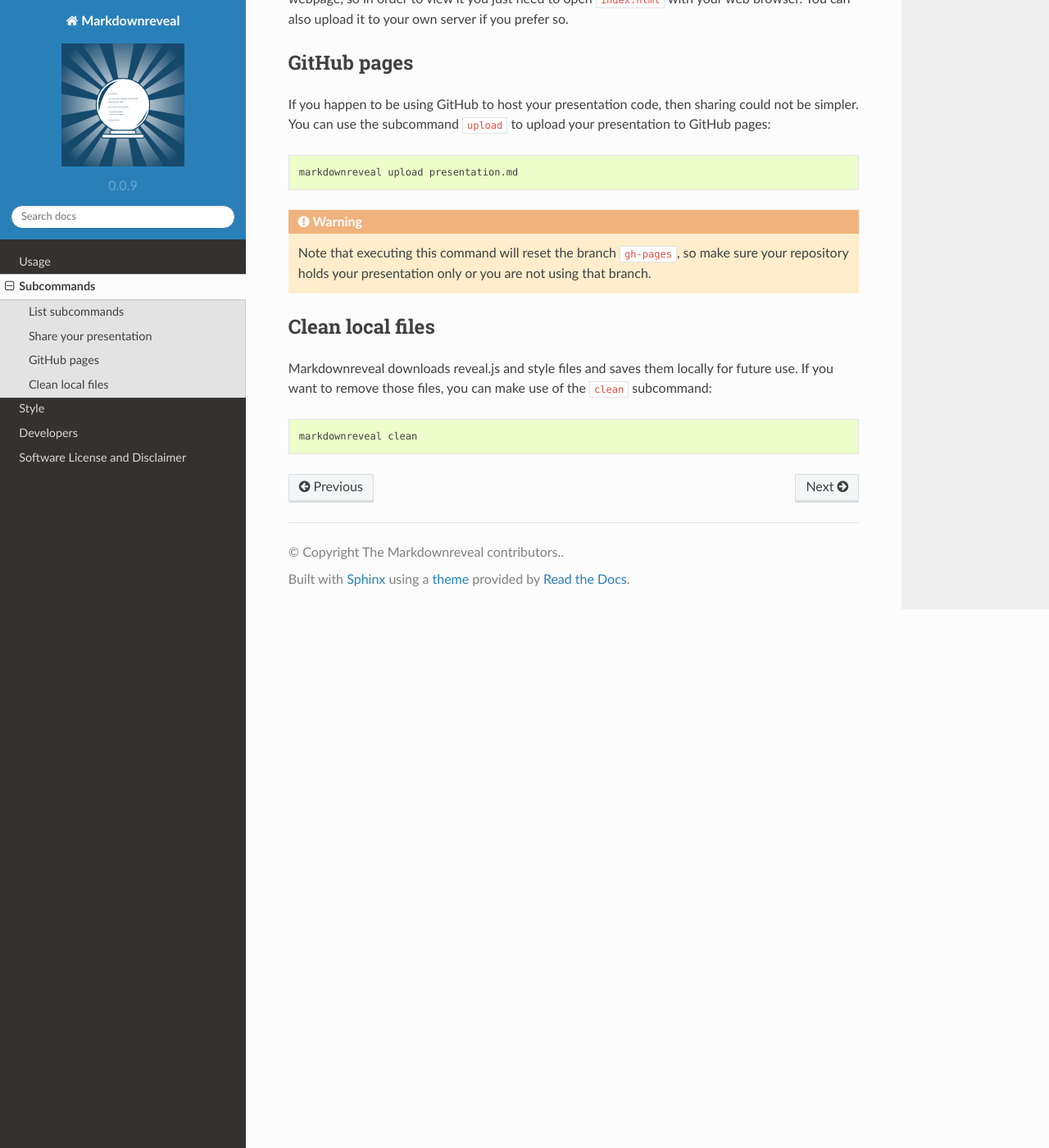
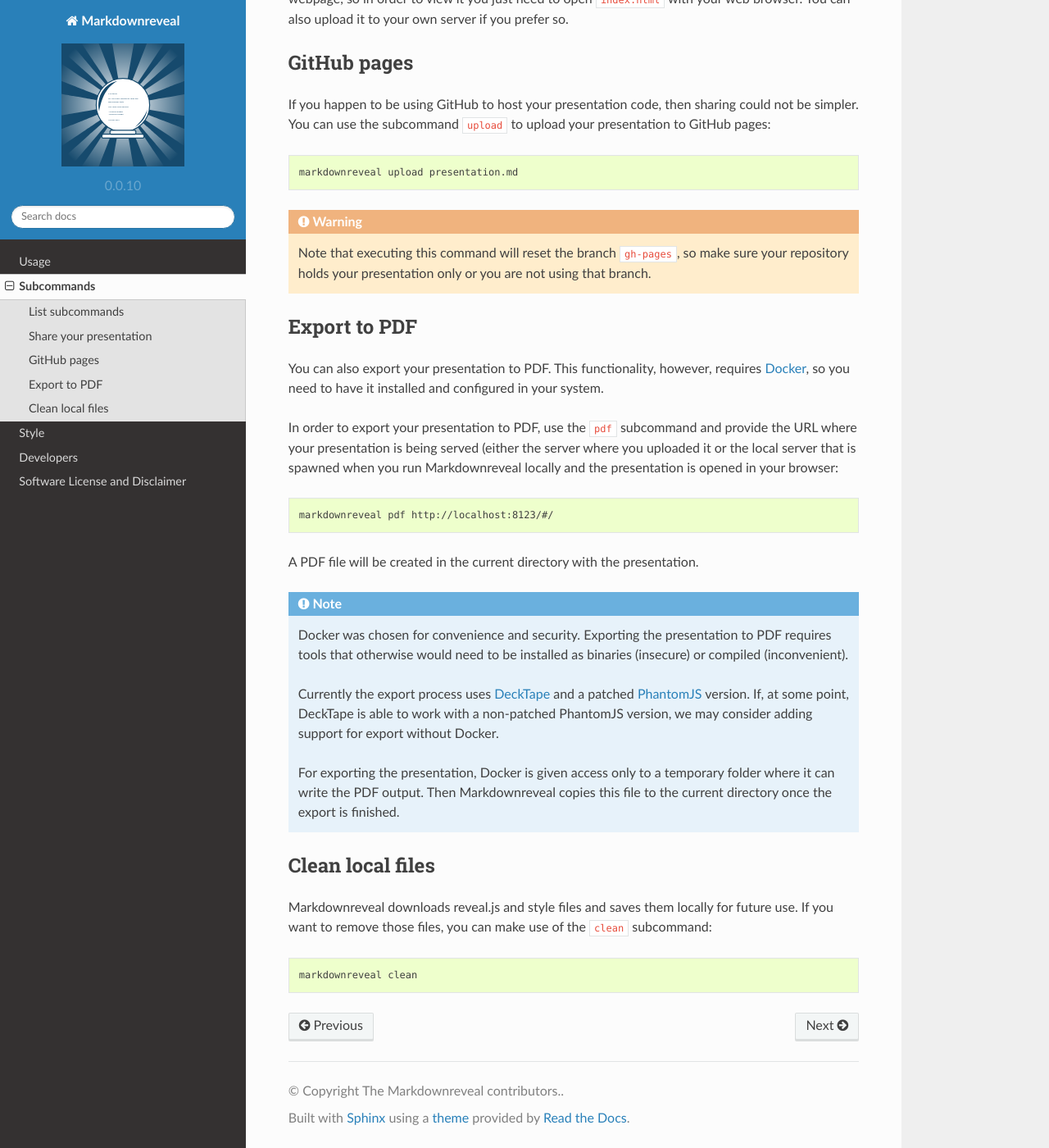
Before and after one commit to markdownreveal/markdownreveal, a Sphinx documentation site: the page built from docs/source/subcommands.rst, in a window 1280 px wide and 1400 px high, scrolled down 738 px. Shown: the whole window at 82% size. Built offline with Sphinx 7.4.7 and the Read the Docs theme 2.0.0, drawn with Linux system fonts in a browser that asks for light colours; formulas are drawn with MathJax 3.

Commit message:
Implement PDF export subcommand

```diff
--- a/docs/source/subcommands.rst
+++ b/docs/source/subcommands.rst
@@ -59,6 +59,41 @@
    you are not using that branch.
 
 
+.. index:: export, pdf
+
+Export to PDF
+=============
+
+You can also export your presentation to PDF. This functionality, however,
+requires `Docker <https://www.docker.com/>`_, so you need to have it installed
+and configured in your system.
+
+In order to export your presentation to PDF, use the ``pdf`` subcommand and
+provide the URL where your presentation is being served (either the server
+where you uploaded it or the local server that is spawned when you run
+Markdownreveal locally and the presentation is opened in your browser:
+
+.. code-block:: bash
+
+   markdownreveal pdf http://localhost:8123/#/
+
+A PDF file will be created in the current directory with the presentation.
+
+.. note:: Docker was chosen for convenience and security. Exporting the
+   presentation to PDF requires tools that otherwise would need to be
+   installed as binaries (insecure) or compiled (inconvenient).
+
+   Currently the export process uses
+   `DeckTape <https://github.com/astefanutti/decktape>`_ and a patched
+   `PhantomJS <https://github.com/ariya/phantomjs>`_ version. If, at some
+   point, DeckTape is able to work with a non-patched PhantomJS version, we
+   may consider adding support for export without Docker.
+
+   For exporting the presentation, Docker is given access only to a temporary
+   folder where it can write the PDF output. Then Markdownreveal copies this
+   file to the current directory once the export is finished.
+
+
 .. index:: clean, local
 
 Clean local files
--- a/markdownreveal/__init__.py
+++ b/markdownreveal/__init__.py
@@ -21,7 +21,7 @@
 from .tweak import tweak_html
 
 
-__version__ = '0.0.9'
+__version__ = '0.0.10'
 
 Config = Dict[Any, Any]
 TarMembers = List[tarfile.TarInfo]
```
Also changed, not shown: docs/source/usage.rst (+6 -4 lines), 1 other file.
